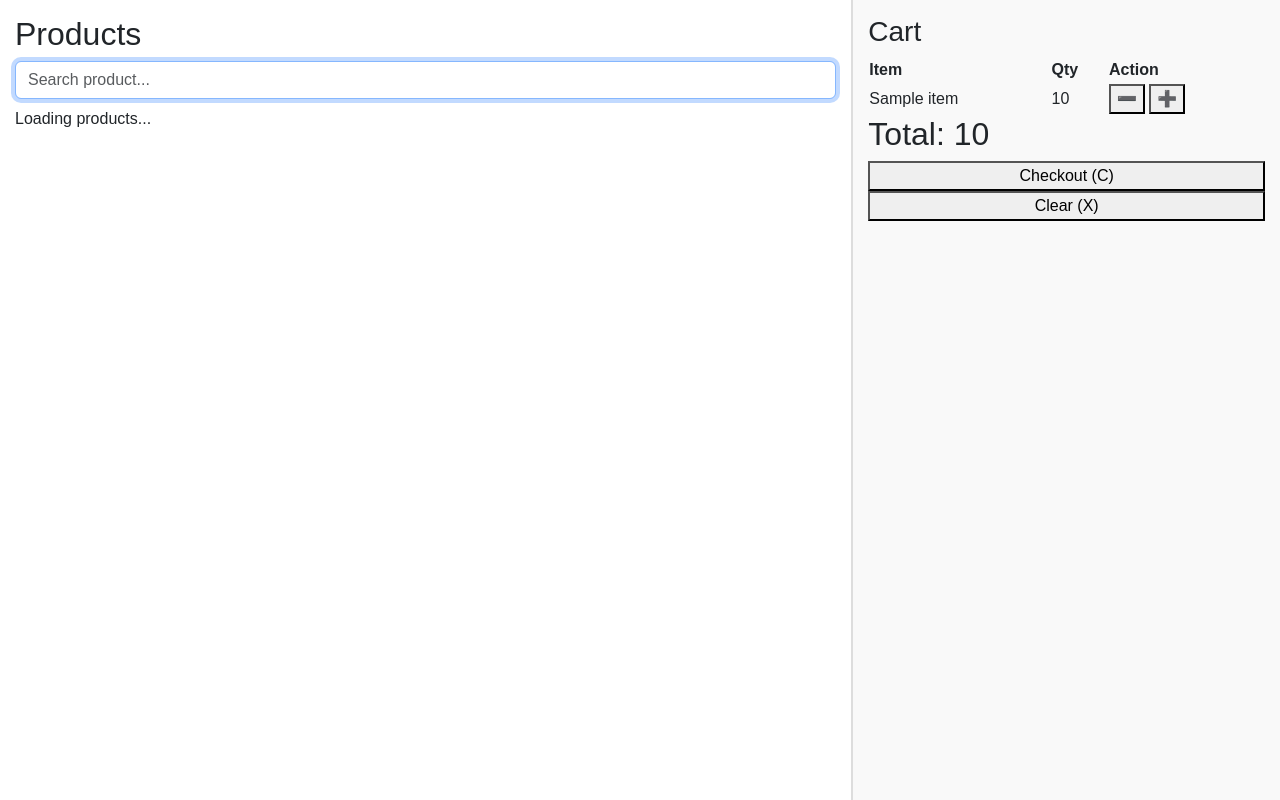
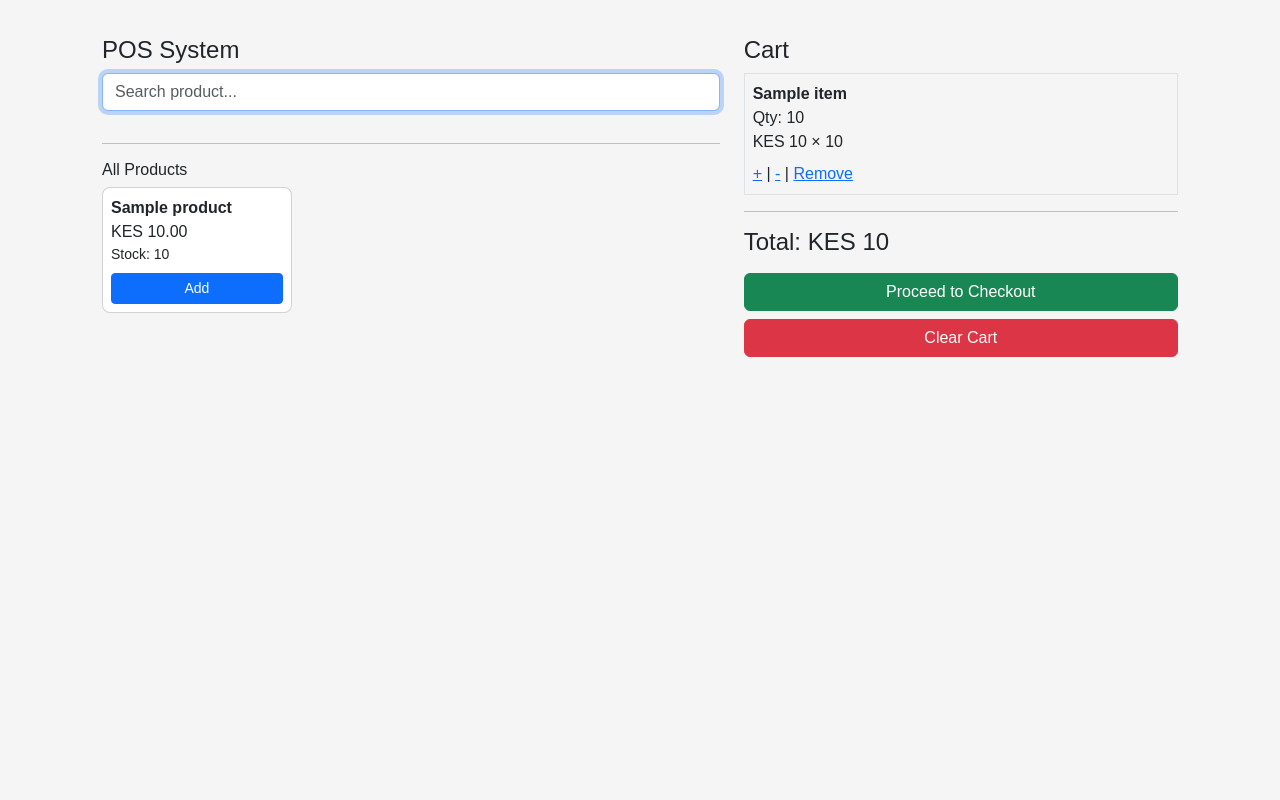
Before and after one commit to Michael-Nyawade/smart-duka, a Django app: template templates/pos/pos_home.html in a window 1280 px wide. Run offline with Django 5.2, Linux system fonts and the light colour scheme; tables that the repository leaves empty hold one stand-in row (values such as "Sample post"); the template is opened without the code that fills it: values that come from a table or form of the project are taken from there, most other values are stand-ins (such as "Sample title", 1, 10 or a date in 2020); data that the repository does not hold is empty; some libraries are stand-ins or nearby versions.

Commit message:
Added session-based POS cart with live totals

```diff
--- a/pos/views.py
+++ b/pos/views.py
@@ -3,36 +3,60 @@
 from django.http import JsonResponse, HttpResponseForbidden, HttpResponse
 from django.template.loader import render_to_string
 from django.db import transaction
+from django.contrib.auth.decorators import login_required
+
 import uuid
+
 from inventory.models import Product
-from sales.models import Customer, Sale, SaleItem, CashierShift, AuditLog
-from django.contrib.auth.decorators import login_required
+from sales.models import (
+    Customer,
+    Sale,
+    SaleItem,
+    CashierShift,
+    AuditLog
+)
+
 from core.utils import get_user_shop, for_current_shop
 
 
 @login_required
 def pos_home(request):
-    shop = get_user_shop(request.user)
-    products = for_current_shop(Product.objects.all(), request.user)
+
+    products = for_current_shop(
+        Product.objects.all(),
+        request.user
+    )
+
     cart = request.session.get('cart', {})
 
     if request.method == 'POST':
+
         product_id = request.POST.get('product')
-        product = get_object_or_404(Product, id=product_id)
 
-        if product_id in cart:
-            cart[product_id]['qty'] += 1
+        product = get_object_or_404(
+            Product,
+            id=product_id
+        )
+
+        pid = str(product.id)
+
+        if pid in cart:
+            cart[pid]['qty'] += 1
         else:
-            cart[product_id] = {
+            cart[pid] = {
                 'name': product.name,
                 'qty': 1,
                 'price': float(product.selling_price),
             }
 
         request.session['cart'] = cart
+
         return redirect('pos_home')
 
-    total = sum(item['qty'] * item['price'] for item in cart.values())
+    total = sum(
+        item['qty'] * item['price']
+        for item in cart.values()
+    )
 
     context = {
         'products': products,
@@ -40,61 +64,99 @@
         'total': total,
     }
 
-    return render(request, 'pos/pos_home.html', context)
+    return render(
+        request,
+        'pos/pos_home.html',
+        context
+    )
 
 
 @login_required
 def checkout(request):
+
     cart = request.session.get('cart', {})
 
     if not cart:
         return redirect('pos_home')
 
     customers = Customer.objects.all()
-    total = sum(item['qty'] * item['price'] for item in cart.values())
 
-    request.session['checkout_token'] = str(uuid.uuid4())
+    total = sum(
+        item['qty'] * item['price']
+        for item in cart.values()
+    )
 
-    return render(request, 'pos/checkout.html', {
-        'cart': cart,
-        'customers': customers,
-        'total': total,
-        'token': request.session['checkout_token']
-    })
+    request.session['checkout_token'] = str(
+        uuid.uuid4()
+    )
+
+    return render(
+        request,
+        'pos/checkout.html',
+        {
+            'cart': cart,
+            'customers': customers,
+            'total': total,
+            'token': request.session['checkout_token']
+        }
+    )
 
 
 @login_required
 @require_POST
 @transaction.atomic
 def process_checkout(request):
+
     cart = request.session.get('cart', {})
 
     if not cart:
         return redirect('pos_home')
 
     token = request.POST.get('token')
-    session_token = request.session.get('checkout_token')
+    session_token = request.session.get(
+        'checkout_token'
+    )
 
     if not token or token != session_token:
         return redirect('pos_home')
 
     customer_id = request.POST.get('customer')
-    payment_method = request.POST.get('payment_method')
+    payment_method = request.POST.get(
+        'payment_method'
+    )
 
     customer = None
+
     if customer_id:
-        customer = Customer.objects.get(id=customer_id)
+        customer = Customer.objects.get(
+            id=customer_id
+        )
 
-    shift_id = request.session.get("shift_id")
     shift = None
+
+    shift_id = request.session.get(
+        'shift_id'
+    )
+
     if shift_id:
-        shift = CashierShift.objects.filter(id=shift_id, is_active=True).first()
+        shift = CashierShift.objects.filter(
+            id=shift_id,
+            is_active=True
+        ).first()
 
-    if request.user.groups.filter(name="Cashier").exists() and payment_method == "DELETE":
-        return HttpResponseForbidden("Not allowed")
+    if (
+        request.user.groups.filter(
+            name='Cashier'
+        ).exists()
+        and payment_method == 'DELETE'
+    ):
+        return HttpResponseForbidden(
+            'Not allowed'
+        )
 
     # Enforce shop assignment
     shop = get_user_shop(request.user)
+
     sale = Sale.objects.create(
         shop=shop,
         customer=customer,
@@ -104,7 +166,11 @@
     )
 
     for product_id, item in cart.items():
-        product = Product.objects.select_for_update().get(id=product_id)
+
+        product = Product.objects.select_for_update().get(
+            id=product_id
+        )
+
         SaleItem.objects.create(
             sale=sale,
             product=product,
@@ -114,137 +180,235 @@
 
     AuditLog.objects.create(
         user=request.user,
-        action=f"Created sale {sale.receipt_number}"
+        action=f'Created sale {sale.receipt_number}'
     )
 
     request.session['cart'] = {}
     request.session['checkout_token'] = None
 
-    return render(request, 'pos/receipt.html', {
-        'sale': sale
-    })
+    return render(
+        request,
+        'pos/receipt.html',
+        {
+            'sale': sale
+        }
+    )
 
 
-def remove_from_cart(request, product_id):
+@login_required
+def remove_from_cart(
+    request,
+    product_id
+):
+
     cart = request.session.get('cart', {})
-    product_id = str(product_id)
 
-    if product_id in cart:
-        del cart[product_id]
+    pid = str(product_id)
+
+    if pid in cart:
+        del cart[pid]
 
     request.session['cart'] = cart
+
     return redirect('pos_home')
 
 
+@login_required
 def clear_cart(request):
+
     request.session['cart'] = {}
+
     return redirect('pos_home')
 
 
-def increase_qty(request, product_id):
+@login_required
+def increase_qty(
+    request,
+    product_id
+):
+
     cart = request.session.get('cart', {})
+
     pid = str(product_id)
 
     if pid in cart:
         cart[pid]['qty'] += 1
 
     request.session['cart'] = cart
+
     return redirect('pos_home')
 
 
-def decrease_qty(request, product_id):
+@login_required
+def decrease_qty(
+    request,
+    product_id
+):
+
     cart = request.session.get('cart', {})
+
     pid = str(product_id)
 
     if pid in cart:
+
         cart[pid]['qty'] -= 1
+
         if cart[pid]['qty'] <= 0:
             del cart[pid]
 
     request.session['cart'] = cart
+
     return redirect('pos_home')
 
 
+@login_required
+@require_POST
 def api_add_to_cart(request):
-    product_id = request.POST.get('product_id')
-    product = Product.objects.get(id=product_id)
 
-    cart = request.session.get('cart', {})
+    product_id = request.POST.get(
+        'product_id'
+    )
+
+    product = Product.objects.get(
+        id=product_id
+    )
+
+    cart = request.session.get(
+        'cart',
+        {}
+    )
+
     pid = str(product_id)
 
     if pid in cart:
+
         cart[pid]['qty'] += 1
+
     else:
+
         cart[pid] = {
             'name': product.name,
             'qty': 1,
-            'price': float(product.selling_price),
+            'price': float(
+                product.selling_price
+            ),
         }
 
     request.session['cart'] = cart
-    total = sum(item['qty'] * item['price'] for item in cart.values())
+
+    total = sum(
+        item['qty'] * item['price']
+        for item in cart.values()
+    )
 
     html = render_to_string(
-        "pos/cart_partial.html",
-        {"cart": cart, "total": total},
+        'pos/cart_partial.html',
+        {
+            'cart': cart,
+            'total': total
+        },
         request=request
     )
 
     return JsonResponse({
-        "cart_html": html,
-        "total": total
+        'cart_html': html,
+        'total': total
     })
 
 
+@login_required
+@require_POST
 def api_update_cart(request):
-    product_id = request.POST.get('product_id')
-    action = request.POST.get('action')
 
-    cart = request.session.get('cart', {})
+    product_id = request.POST.get(
+        'product_id'
+    )
+
+    action = request.POST.get(
+        'action'
+    )
+
+    cart = request.session.get(
+        'cart',
+        {}
+    )
+
     pid = str(product_id)
 
     if pid not in cart:
-        return JsonResponse({'error': 'Item not in cart'})
 
-    if action == "increase":
+        return JsonResponse(
+            {
+                'error': 'Item not in cart'
+            },
+            status=400
+        )
+
+    if action == 'increase':
+
         cart[pid]['qty'] += 1
-    elif action == "decrease":
+
+    elif action == 'decrease':
+
         cart[pid]['qty'] -= 1
+
         if cart[pid]['qty'] <= 0:
             del cart[pid]
 
     request.session['cart'] = cart
-    total = sum(item['qty'] * item['price'] for item in cart.values())
+
+    total = sum(
+        item['qty'] * item['price']
+        for item in cart.values()
+    )
 
     html = render_to_string(
-        "pos/cart_partial.html",
-        {"cart": cart, "total": total},
+        'pos/cart_partial.html',
+        {
+            'cart': cart,
+            'total': total
+        },
         request=request
     )
 
     return JsonResponse({
-        "cart_html": html,
-        "total": total
+        'cart_html': html,
+        'total': total
     })
 
+# Partial view
+@login_required
+def pos_products_partial(request):
 
-# Partial view
-def pos_products_partial(request):
-    shop = get_user_shop(request.user)
-    products = Product.objects.filter(shop=shop)
+    shop = get_user_shop(
+        request.user
+    )
+
+    products = Product.objects.filter(
+        shop=shop
+    )
 
     html = render_to_string(
         'pos/partials/products.html',
-        {'products': products}
+        {
+            'products': products
+        }
     )
 
     return HttpResponse(html)
 
+# POS search endpoint (FAST FILTER API)
+@login_required
+def pos_search_products(request):
 
-# POS search endpoint (FAST FILTER API)
-def pos_search_products(request):
-    shop = get_user_shop(request.user)
-    query = request.GET.get('q', '')
+    shop = get_user_shop(
+        request.user
+    )
+
+    query = request.GET.get(
+        'q',
+        ''
+    )
 
     products = Product.objects.filter(
         shop=shop,
@@ -256,9 +420,12 @@
             'id': p.id,
             'name': p.name,
             'price': str(p.selling_price),
-            'stock': p.stock_quantity
+            'stock': p.stock_quantity,
         }
         for p in products
     ]
 
-    return JsonResponse(data, safe=False)
+    return JsonResponse(
+        data,
+        safe=False
+    )
--- /dev/null
+++ b/templates/base.html
@@ -0,0 +1,65 @@
+<!DOCTYPE html>
+<html>
+<head>
+    <title>SmartDuka</title>
+
+    <!-- Bootstrap CSS -->
+    <link
+        href="https://cdn.jsdelivr.net/npm/bootstrap@5.3.0/dist/css/bootstrap.min.css"
+        rel="stylesheet"
+    >
+
+    <style>
+        body {
+            font-family: Arial, sans-serif;
+            margin: 0;
+            background: #f5f5f5;
+        }
+
+        .container {
+            width: 90%;
+            margin: auto;
+            padding: 20px;
+        }
+
+        .card {
+            background: white;
+            padding: 15px;
+            margin-bottom: 15px;
+            border-radius: 8px;
+        }
+
+        .grid {
+            display: grid;
+            grid-template-columns: repeat(4, 1fr);
+            gap: 10px;
+        }
+
+        .stat {
+            background: #ffffff;
+            padding: 15px;
+            border-radius: 8px;
+            text-align: center;
+        }
+
+        h1, h2 {
+            margin-top: 0;
+        }
+    </style>
+
+    <!-- HTMX script -->
+    <script src="https://unpkg.com/htmx.org@1.9.12"></script>
+</head>
+
+<body>
+
+    <div class="container">
+        {% block content %}
+        {% endblock %}
+    </div>
+
+    <!-- Bootstrap JS Bundle -->
+    <script src="https://cdn.jsdelivr.net/npm/bootstrap@5.3.0/dist/js/bootstrap.bundle.min.js"></script>
+
+</body>
+</html>
--- a/templates/pos/pos_home.html
+++ b/templates/pos/pos_home.html
@@ -1,159 +1,195 @@
-<!DOCTYPE html>
-<html lang="en">
-<head>
-    <meta charset="utf-8">
-    <title>POS</title>
-    <!-- Bootstrap CSS for styling -->
-    <link href="https://cdn.jsdelivr.net/npm/bootstrap@5.3.2/dist/css/bootstrap.min.css" rel="stylesheet">
-</head>
-<body>
-<div style="
-    display: grid;
-    grid-template-columns: 2fr 1fr;
-    height: 100vh;
-    font-family: Arial;
-">
+{% extends "base.html" %}
+{% load static %}
+
+{% block content %}
+
+<div class="container-fluid mt-3">
+
+    <div class="row">
 
         <!-- LEFT: PRODUCTS -->
-    <div style="padding: 15px; overflow-y: auto; border-right: 2px solid #ddd;">
-        <h2>Products</h2>
+        <div class="col-md-7">
 
-        <!-- FAST SEARCH -->
+            <h4>POS System</h4>
+
+            <!-- SEARCH -->
             <input
-            id="pos-search"
                 type="text"
-            class="form-control"
+                id="product-search"
+                class="form-control mb-3"
                 placeholder="Search product... "
                 autofocus
             />
-        <div id="suggestions" class="list-group mt-2"></div>
 
-        <div
-            id="product-list"
-            hx-get="/pos/products/partial/"
-            hx-trigger="load, every 5s"
-            hx-swap="innerHTML"
+            <!-- PRODUCTS LIST -->
+            <div id="product-results" class="list-group"></div>
+
+            <!-- STATIC PRODUCT LIST -->
+            <hr>
+
+            <h6>All Products</h6>
+
+            <div class="row">
+                {% for product in products %}
+                <div class="col-md-4 mb-2">
+
+                    <div class="card p-2">
+
+                        <strong>{{ product.name }}</strong>
+
+                        <div>
+                            KES {{ product.selling_price }}
+                        </div>
+
+                        <small>
+                            Stock: {{ product.stock_quantity }}
+                        </small>
+
+                        <button
+                            class="btn btn-sm btn-primary mt-2"
+                            onclick="addToCart('{{ product.id }}')"
                         >
-            Loading products...
+                            Add
+                        </button>
+
                     </div>
+
+                </div>
+                {% endfor %}
+            </div>
+
         </div>
 
         <!-- RIGHT: CART -->
-    <div style="padding: 15px; background: #f9f9f9; display: flex; flex-direction: column;">
+        <div class="col-md-5">
 
-        <div id="cart-container">
-            {% include "pos/cart_partial.html" %}
+            <h4>Cart</h4>
+
+            <div id="cart-box">
+
+                {% if cart %}
+
+                    {% for key, item in cart.items %}
+
+                        <div class="border p-2 mb-2">
+
+                            <strong>{{ item.name }}</strong>
+
+                            <div>
+                                Qty: {{ item.qty }}
                             </div>
+
+                            <div>
+                                KES {{ item.price }} × {{ item.qty }}
+                            </div>
+
+                            <div class="mt-2">
+
+                                <a href="{% url 'increase_qty' key %}">+</a>
+                                |
+                                <a href="{% url 'decrease_qty' key %}">-</a>
+                                |
+                                <a href="{% url 'remove_from_cart' key %}">Remove</a>
+
+                            </div>
+
+                        </div>
+
+                    {% endfor %}
+
+                {% else %}
+                    <p>Cart is empty</p>
+                {% endif %}
+
+            </div>
+
+            <hr>
+
+            <h4>
+                Total: KES {{ total }}
+            </h4>
+
+            <a href="{% url 'checkout' %}" class="btn btn-success w-100 mt-2">
+                Proceed to Checkout
+            </a>
+
+            <a href="{% url 'clear_cart' %}" class="btn btn-danger w-100 mt-2">
+                Clear Cart
+            </a>
+
+        </div>
+
     </div>
 
 </div>
 
 <script>
-function updateCart(productId, action) {
-    fetch("{% url 'api_update_cart' %}", {
-        method: "POST",
-        headers: {
-            "Content-Type": "application/x-www-form-urlencoded",
-            "X-CSRFToken": "{{ csrf_token }}"
-        },
-        body: "product_id=" + productId + "&action=" + action
-    })
-    .then(res => res.json())
-    .then(data => {
-        document.getElementById("cart-container").innerHTML = data.cart_html;
-        document.getElementById("total").innerText = data.total;
-    });
-}
 
+// =============================
+// FAST ADD TO CART (AJAX)
+// =============================
+async function addToCart(productId) {
 
-// FAST ADD (grid products)
-function addToCart(productId) {
-    fetch("{% url 'api_add_to_cart' %}", {
+    await fetch("{% url 'api_add_to_cart' %}", {
         method: "POST",
         headers: {
             "Content-Type": "application/x-www-form-urlencoded",
             "X-CSRFToken": "{{ csrf_token }}"
         },
         body: "product_id=" + productId
-    })
-    .then(res => res.json())
-    .then(data => {
-        document.getElementById("cart-container").innerHTML = data.cart_html;
-        document.getElementById("total").innerText = data.total;
     });
+
+    location.reload();
 }
 
 
-// Keyboard shortcuts
-document.addEventListener("keydown", function(e) {
-    if (e.key.toLowerCase() === "c") {
-        window.location.href = "{% url 'checkout' %}";
-    }
-    if (e.key.toLowerCase() === "x") {
-        window.location.href = "{% url 'clear_cart' %}";
-    }
-});
+// =============================
+// LIVE SEARCH (keyboard POS base)
+// =============================
+const searchInput = document.getElementById("product-search");
+const resultsBox = document.getElementById("product-results");
 
+let debounceTimer;
 
-// POS SEARCH
-const searchInput = document.getElementById("pos-search");
-const suggestions = document.getElementById("suggestions");
+searchInput.addEventListener("input", function () {
 
-let selectedIndex = -1;
-let currentResults = [];
+    clearTimeout(debounceTimer);
 
-searchInput.addEventListener("input", async function () {
-    const q = this.value;
+    const query = this.value;
 
-    if (q.length < 1) {
-        suggestions.innerHTML = "";
+    if (query.length < 1) {
+        resultsBox.innerHTML = "";
         return;
     }
 
-    const res = await fetch(`/pos/search/?q=${q}`);
-    currentResults = await res.json();
+    debounceTimer = setTimeout(async () => {
 
-    renderSuggestions();
-});
+        const res = await fetch(`/pos/search/?q=${query}`);
+        const data = await res.json();
 
-function renderSuggestions() {
-    suggestions.innerHTML = "";
+        resultsBox.innerHTML = "";
 
-    currentResults.forEach((item, index) => {
+        data.forEach(product => {
+
             const div = document.createElement("div");
 
             div.className = "list-group-item list-group-item-action";
-        div.innerHTML = `${item.name} - ${item.price} (Stock: ${item.stock})`;
 
-        if (index === selectedIndex) {
-            div.classList.add("active");
-        }
+            div.innerHTML = `
+                <strong>${product.name}</strong>
+                <br>
+                KES ${product.price} | Stock: ${product.stock}
+            `;
 
-        div.onclick = () => addToCart(item.id);
+            div.onclick = () => addToCart(product.id);
 
-        suggestions.appendChild(div);
+            resultsBox.appendChild(div);
         });
-}
 
-searchInput.addEventListener("keydown", function (e) {
-    if (e.key === "ArrowDown") {
-        selectedIndex = Math.min(selectedIndex + 1, currentResults.length - 1);
-        renderSuggestions();
-    }
+    }, 200);
 
-    if (e.key === "ArrowUp") {
-        selectedIndex = Math.max(selectedIndex - 1, 0);
-        renderSuggestions();
-    }
+});
 
-    if (e.key === "Enter") {
-        if (currentResults[selectedIndex]) {
-            addToCart(currentResults[selectedIndex].id);
-        }
-    }
-});
 </script>
 
-<script src="https://unpkg.com/htmx.org@1.9.10"></script>
-</body>
-</html>
+{% endblock %}
```
Also changed, not shown: pos/urls.py (+9 -0 lines), templates/dashboard/dashboard.html (+3 -13 lines). Lines whose indentation alone changed are shown as unchanged.
